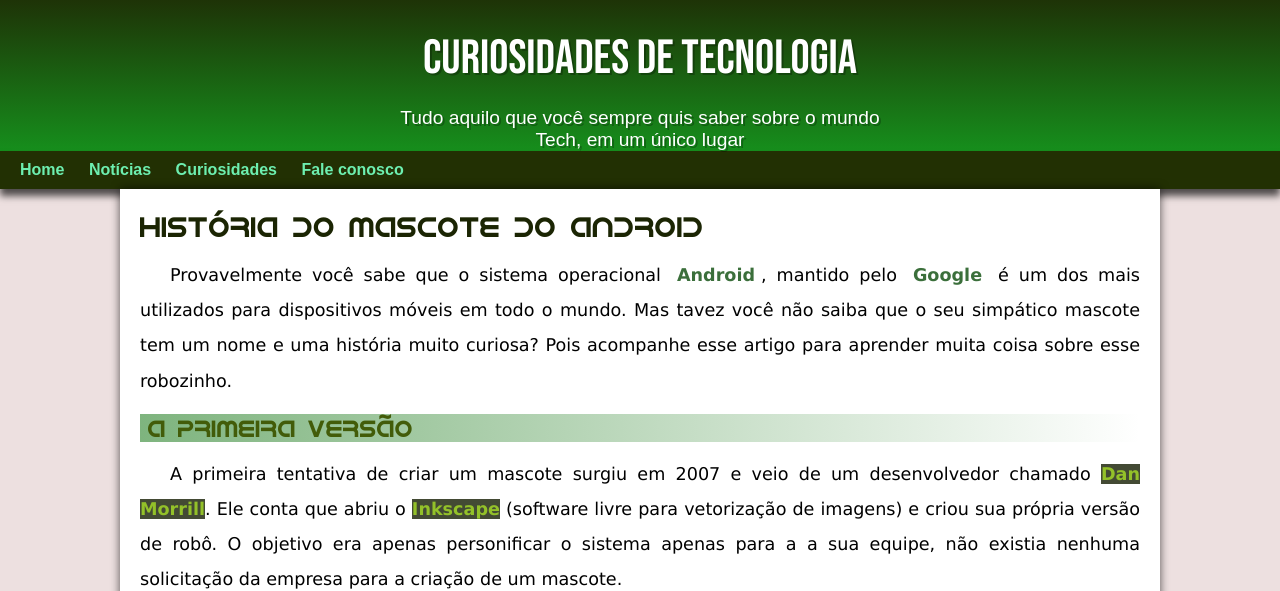
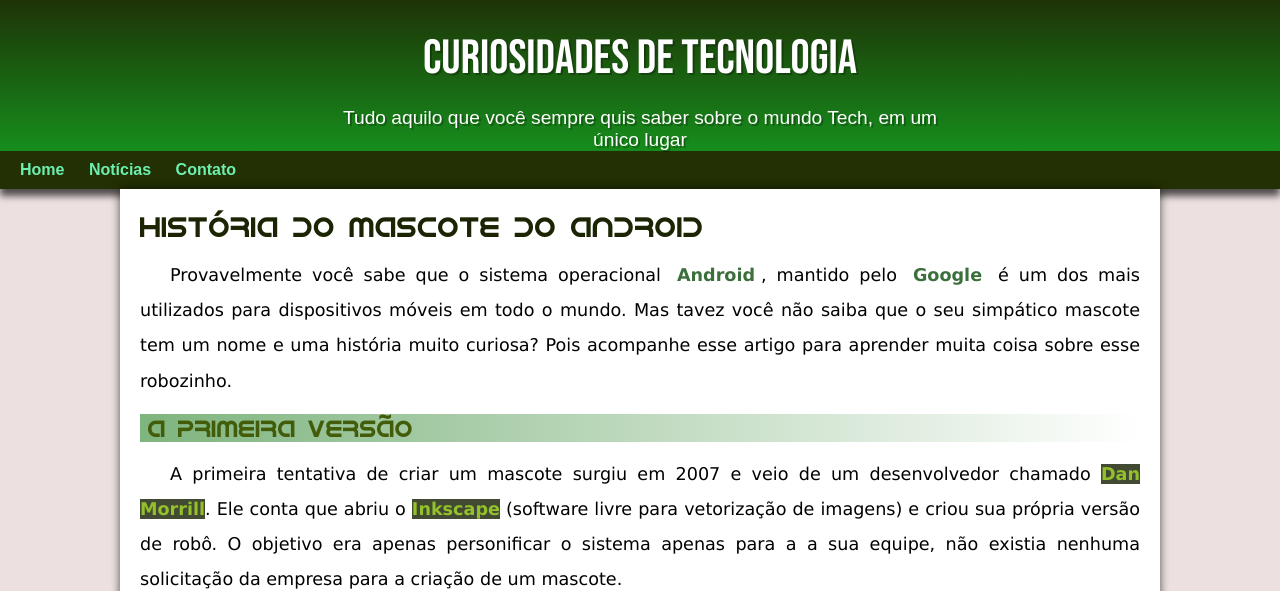
Before and after one commit to ganserbianca/Projeto-android, a plain HTML site: page index.html in a window 1280 px wide. Shown: the top 591 px of the page. Drawn offline with Linux system fonts and the light colour scheme; a web font is replaced by a local one.

```diff
--- a/index.html
+++ b/index.html
@@ -16,8 +16,7 @@
    <nav>
     <a href="#">Home</a>
     <a href="#">Notícias</a>
-    <a href="#">Curiosidades</a>
-    <a href="#">Fale conosco</a>
+    <a href="#">Contato</a>
    </nav>
    <main>
     <article>
--- a/style/style.css
+++ b/style/style.css
@@ -53,11 +53,11 @@
     color: white;
     font-family: var(--fonte-padrao);
     font-size: 1.2em;
-    max-width: 500px;
+    max-width: 600px;
     padding-left: 10px;
     padding-right: 10px;
     margin: auto;
-
+    padding: bottom 40px;;
     text-shadow: 2px 2px 0px rgba(0, 0, 0, 0.267);
 }
 
```
Also changed, not shown: 1 other file.
